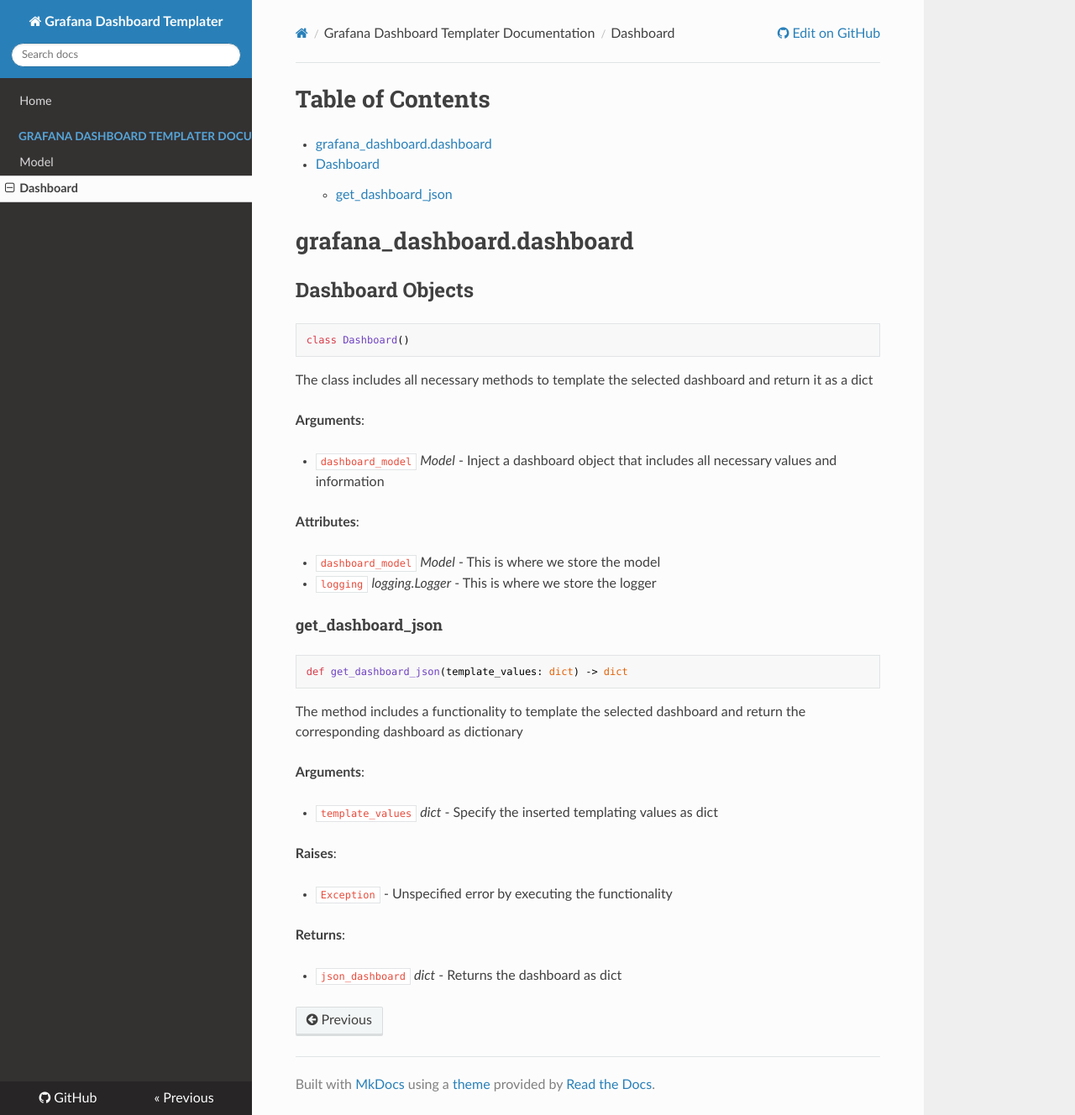
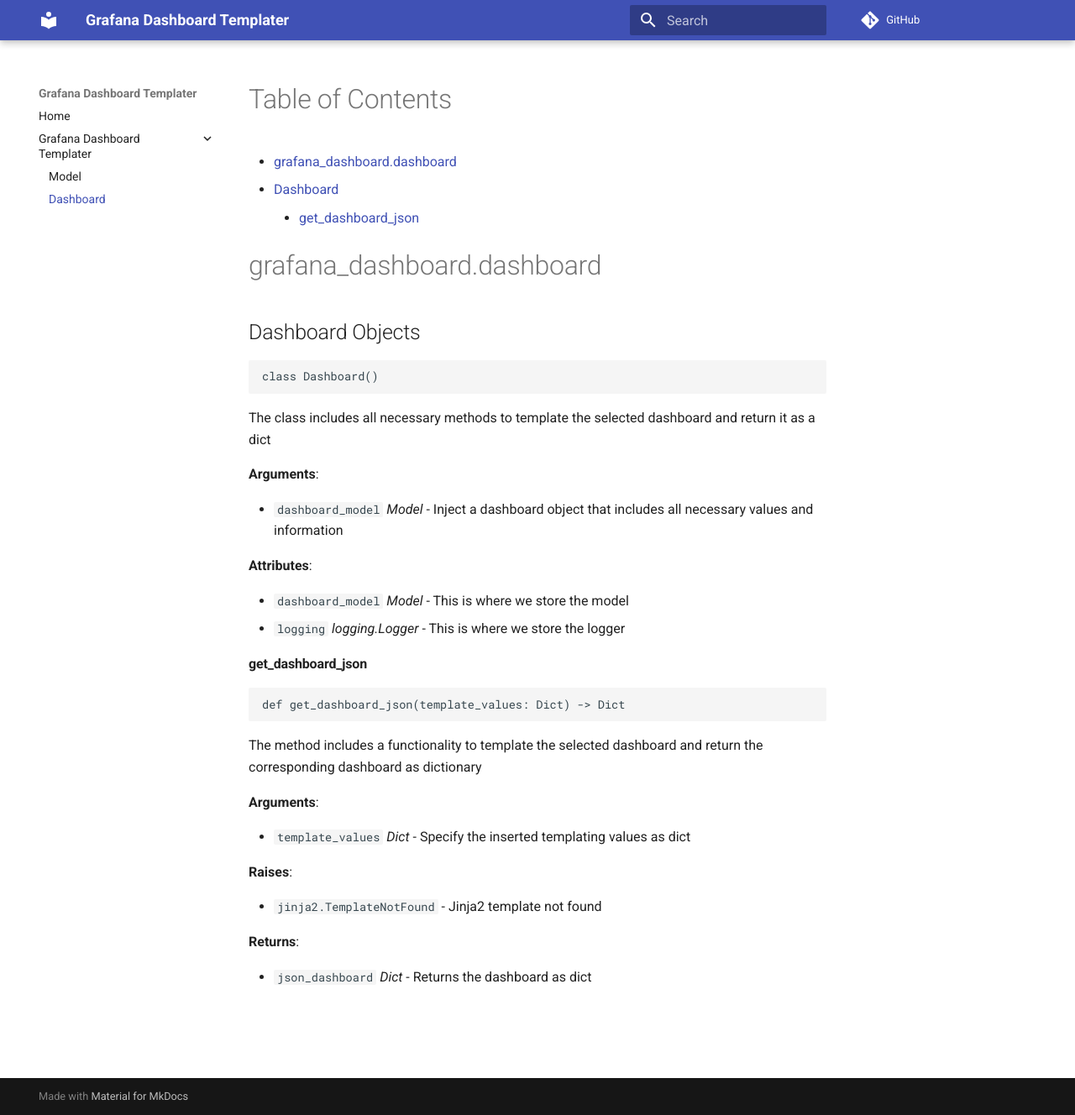
Before and after one commit to ZPascal/grafana_dashboard_templater, an MkDocs documentation site: the page built from docs/content/grafana_dashboard_templater/dashboard.md, in a window 1280 px wide and 1328 px high. Shown: the whole window at 84% size. Built offline with MkDocs 1.6.1 and Material for MkDocs 9.7.7, drawn with Linux system fonts in a browser that asks for light colours; nearby versions of some CDN libraries; comment, search, counter and statistics services are not loaded.

Commit message:
Add coverage badge and documentation

````diff
--- a/docs/content/grafana_dashboard_templater/dashboard.md
+++ b/docs/content/grafana_dashboard_templater/dashboard.md
@@ -33,22 +33,21 @@ The class includes all necessary methods to template the selected dashboard and
 #### get\_dashboard\_json
 
 ```python
-def get_dashboard_json(template_values: dict) -> dict
+def get_dashboard_json(template_values: Dict) -> Dict
 ```
 
-The method includes a functionality to template the selected dashboard and return the corresponding dashboard
-as dictionary
+The method includes a functionality to template the selected dashboard and return the corresponding dashboard as dictionary
 
 **Arguments**:
 
-- `template_values` _dict_ - Specify the inserted templating values as dict
+- `template_values` _Dict_ - Specify the inserted templating values as dict
 
 
 **Raises**:
 
-- `Exception` - Unspecified error by executing the functionality
+- `jinja2.TemplateNotFound` - Jinja2 template not found
 
 
 **Returns**:
 
-- `json_dashboard` _dict_ - Returns the dashboard as dict
+- `json_dashboard` _Dict_ - Returns the dashboard as dict
--- a/docs/mkdocs.yml
+++ b/docs/mkdocs.yml
@@ -1,9 +1,9 @@
 docs_dir: content
 nav:
 - Home: index.md
-- Grafana Dashboard Templater Documentation:
+- Grafana Dashboard Templater:
   - Model: grafana_dashboard_templater/model.md
   - Dashboard: grafana_dashboard_templater/dashboard.md
 repo_url: https://github.com/ZPascal/grafana_dashboard_templater
 site_name: Grafana Dashboard Templater
-theme: readthedocs
+theme: material
````
Also changed, not shown: docs/coverage.svg.
